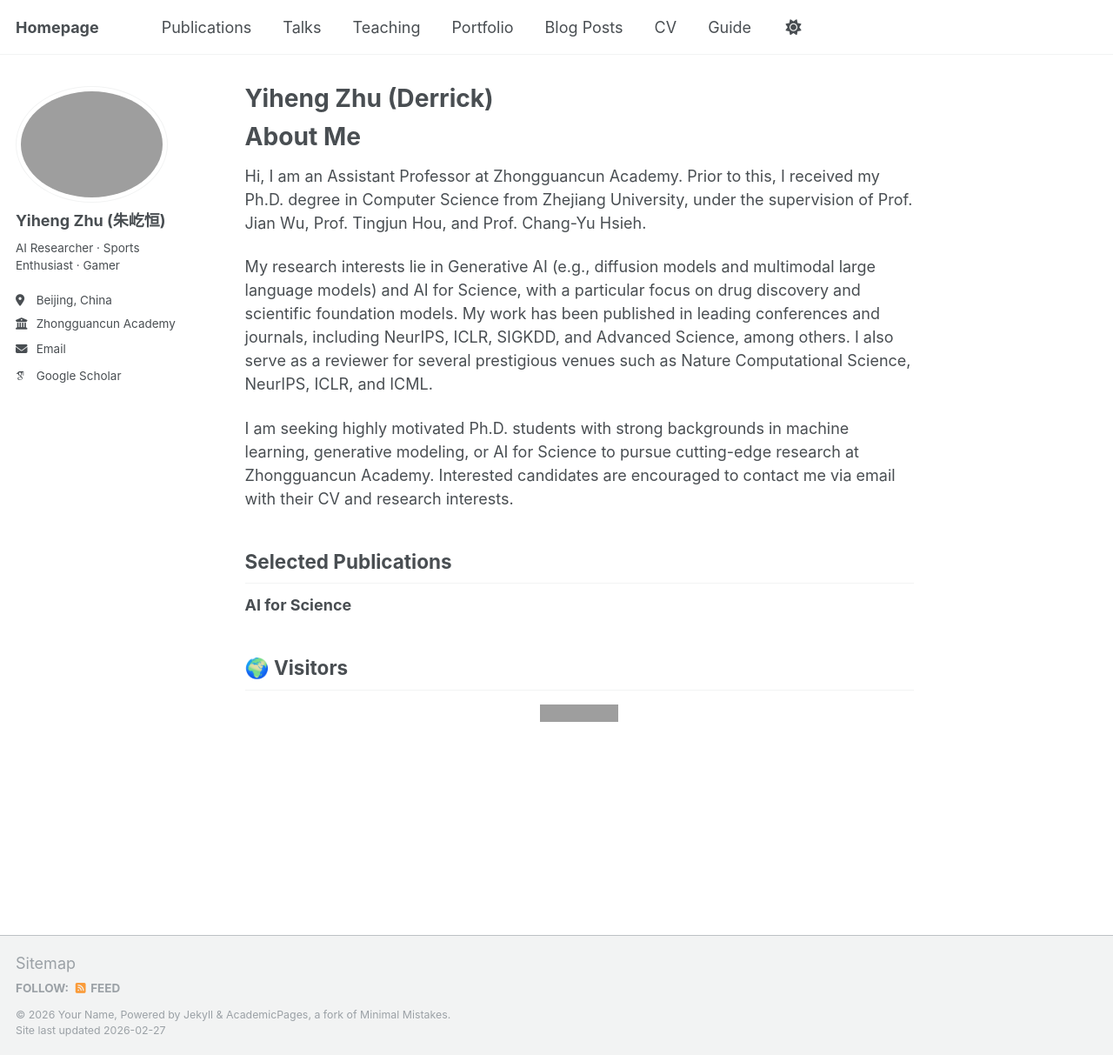
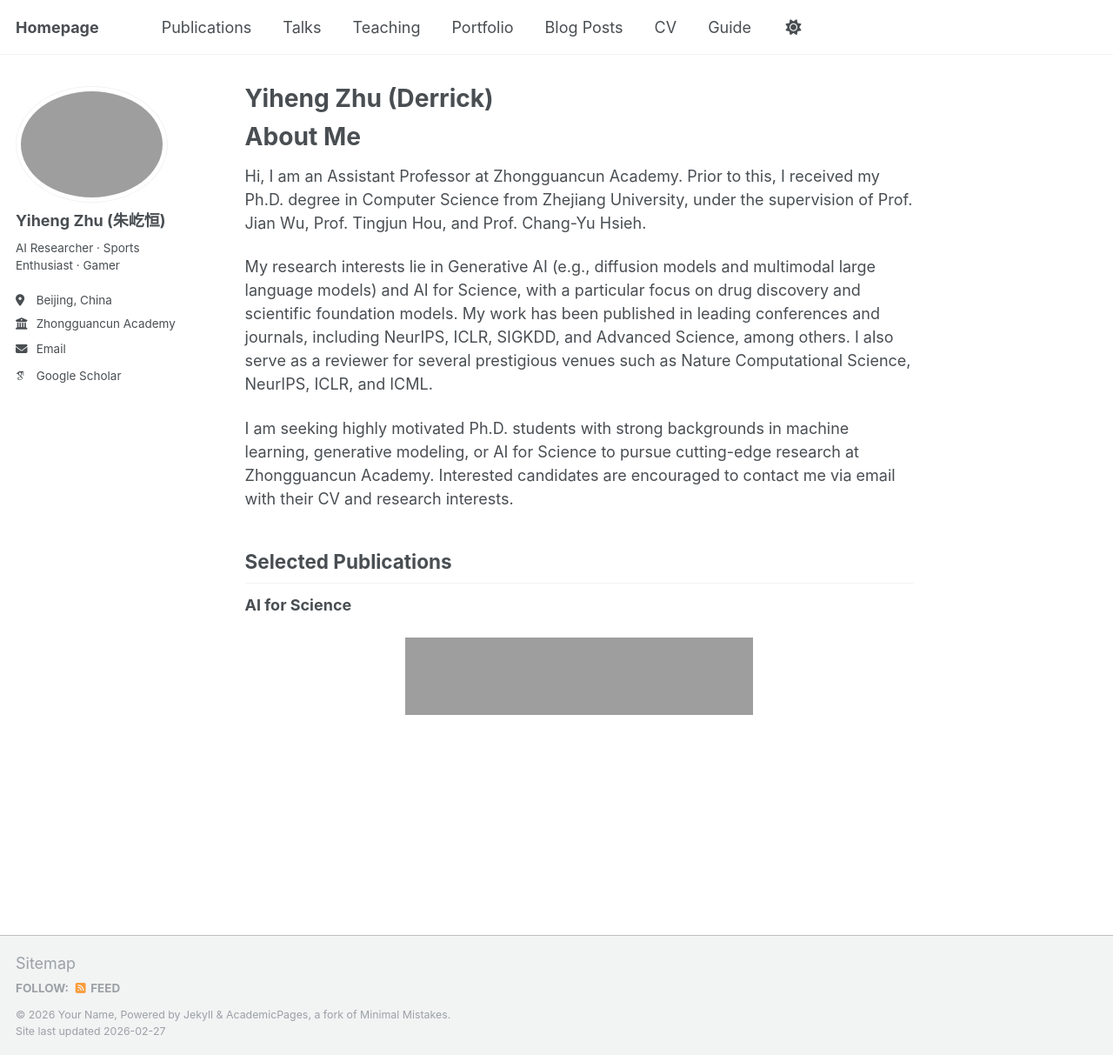
Before and after one commit to derrickzhu147/derrickzhu147.github.io, a Jekyll site: the page built from _pages/about.md, in a window 1280 px wide and 1213 px high. Shown: the whole window at 87% size. Built offline with Jekyll 4.4.1, drawn with Linux system fonts in a browser that asks for light colours; some web fonts are replaced; grey boxes are pictures that could not be loaded.

Commit message:
Update about.md

```diff
--- a/_pages/about.md
+++ b/_pages/about.md
@@ -20,10 +20,11 @@ Selected Publications
 
 **AI for Science**
 
-## 🌍 Visitors
-
 <div style="text-align:center;">
   <a href="https://clustrmaps.com/site/1c9bp" title="ClustrMaps">
-    <img src="https://www.clustrmaps.com/map_v2.png?d=RN8uv3vjOGhWJHjgtfoic06ea3R56jzvi8TAtkhkK8E&cl=ffffff" />
+    <img
+      src="https://www.clustrmaps.com/map_v2.png?d=RN8uv3vjOGhWJHjgtfoic06ea3R56jzvi8TAtkhkK8E&cl=ffffff"
+      width="400"
+    />
   </a>
 </div>
```
